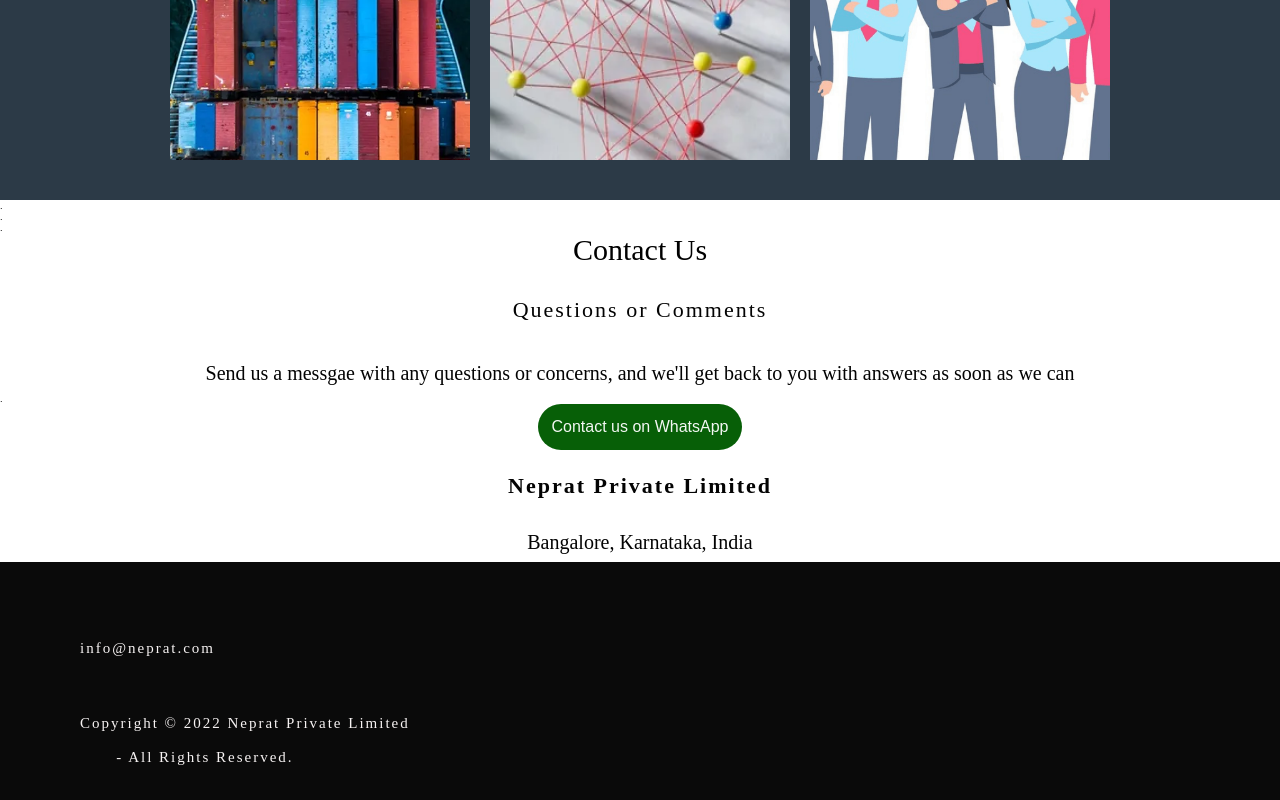
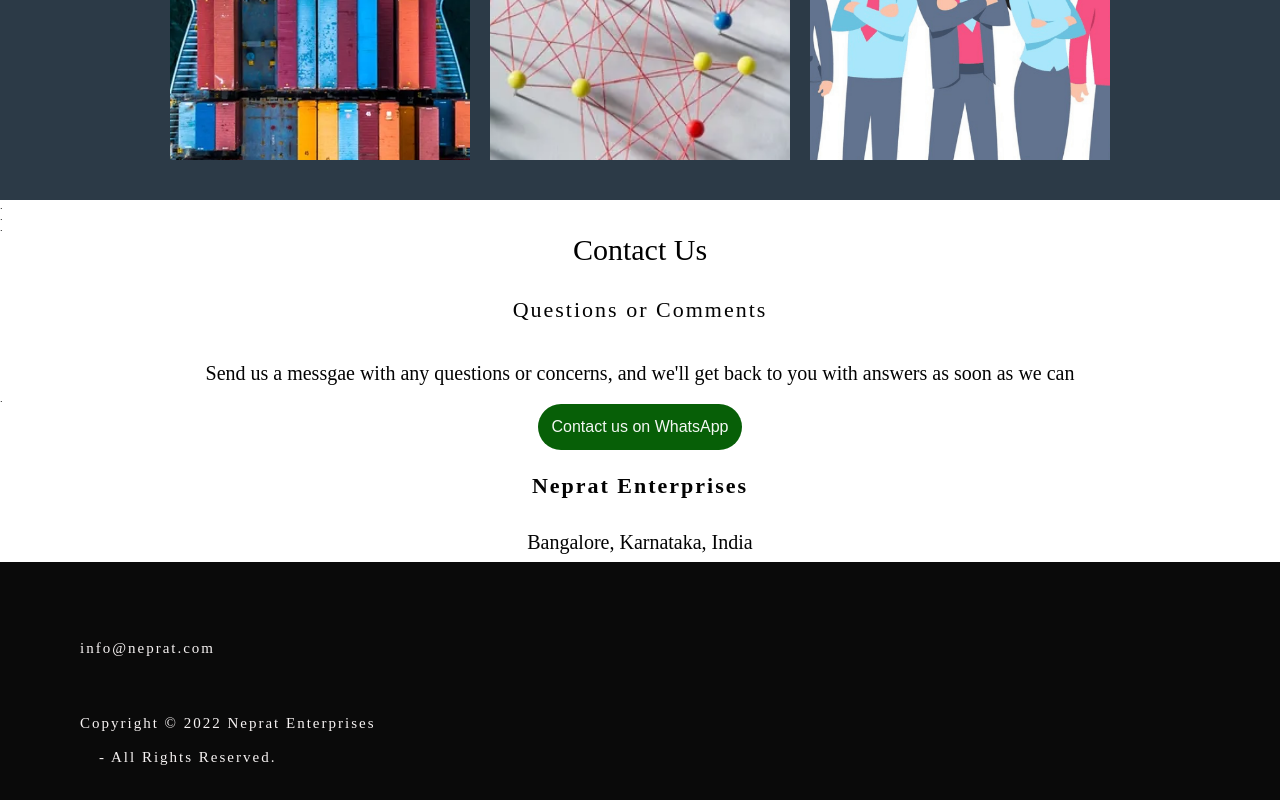
Before and after one commit to mahatoamar2013/neprat, a plain HTML site: page index.html in a window 1280 px wide. Shown: the part 1196-1996 px from the top of the page. Drawn offline with nearby package versions, Linux system fonts and the light colour scheme.

Commit message:
Update index.html

```diff
--- a/index.html
+++ b/index.html
@@ -3,7 +3,7 @@
 <head>
     <meta charset="UTF-8">
     <meta name="viewport" content="width=device-width, initial-scale=1.0">
-    <title>Neprat Pvt Ltd</title>
+    <title>Neprat Enterprises</title>
     <link rel="icon" type="image/x-icon" href="favicon.png">
 
     <!-- font awesome cdn link  -->
@@ -148,7 +148,7 @@
 font-family: sans-serif; font-size: 16px;">Contact us on WhatsApp</a>  </p>
      </div>
 
-	<h4> Neprat Private Limited</h4>
+	<h4> Neprat Enterprises</h4>
         <h3> Bangalore, Karnataka, India</h3>
         <div id="main">
 
@@ -172,7 +172,7 @@
 <section class="footer" id="footer">
 <div class="content">
          <h1> info@neprat.com </h1>
-	<h1> Copyright © 2022 Neprat Private Limited
+	<h1> Copyright © 2022 Neprat Enterprises
       <h2> - All Rights Reserved.
     </div>
 </section>
```
